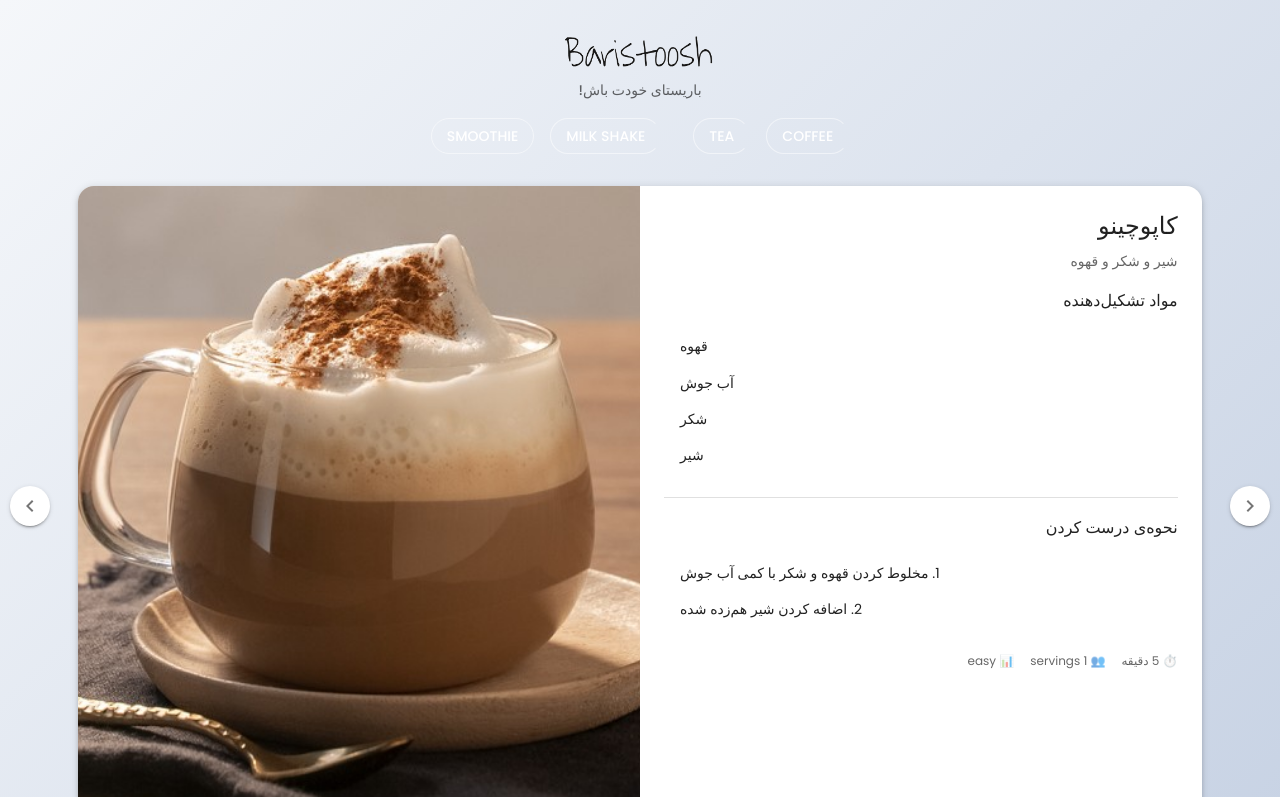
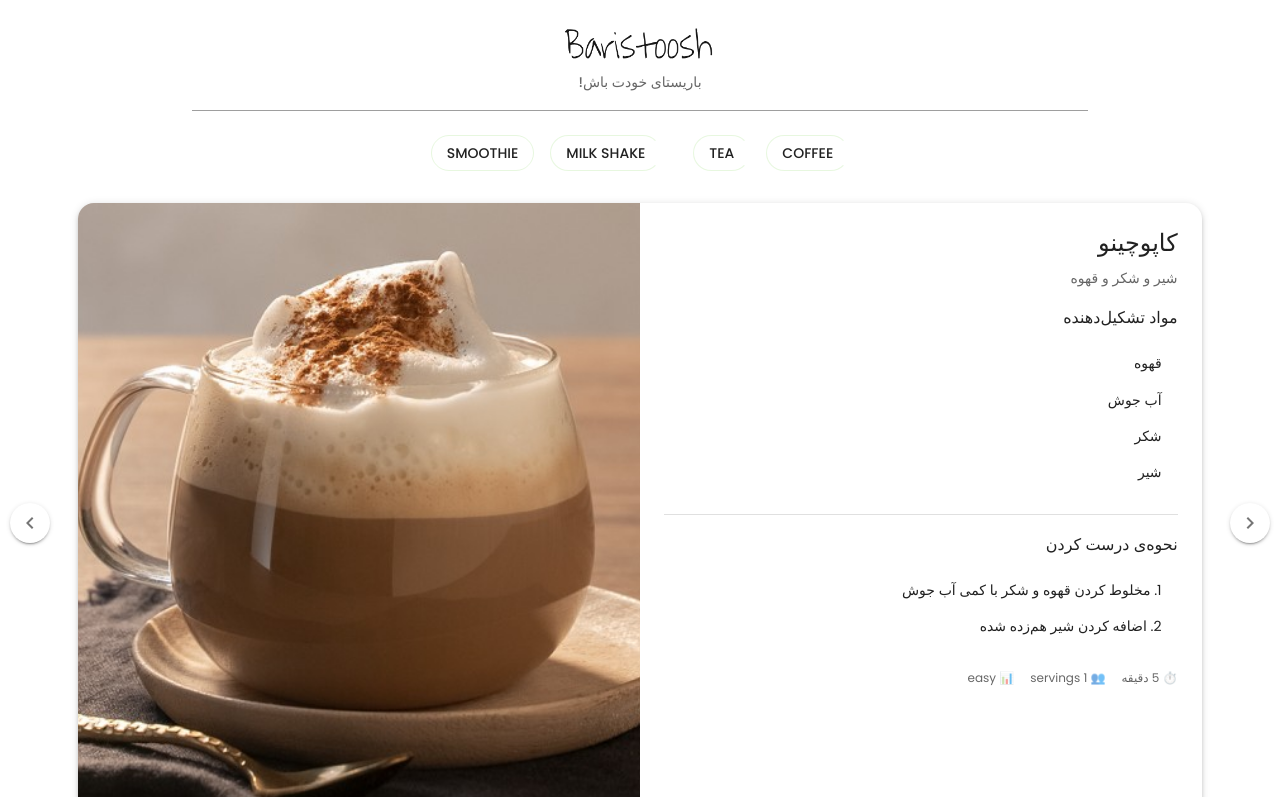
Before and after one commit to Fonij80/baristoosh-client, a React (Vite) app: page / in a window 1280 px wide. Shown: the top 797 px of the page. Built offline with nearby package versions, Linux system fonts and the light colour scheme.

Commit message:
modify filter function

```diff
--- a/src/components/molecules/FilterButtons.tsx
+++ b/src/components/molecules/FilterButtons.tsx
@@ -1,32 +1,38 @@
 import { Box, ButtonGroup, Button } from '@mui/material';
+import { DRINK_CATEGORIES } from '../../types/DrinkCategories';
 
 interface FilterButtonsProps {
-    onFilter: (category: string) => void;
+    onFilter: (category: string, isSelected: boolean) => void;
+    selectedCategories: string[];
 }
 
-export const FilterButtons = ({ onFilter }: FilterButtonsProps) => {
-    const categories = ['coffee', 'tea', 'milk shake', 'smoothie'];
-
+export const FilterButtons = ({ onFilter, selectedCategories }: FilterButtonsProps) => {
     return (
         <Box sx={{ display: 'flex', justifyContent: 'center', mb: 2 }}>
             <ButtonGroup
                 variant="outlined"
                 aria-label="outlined button group"
                 sx={{
-                    borderRadius: 20,
-                    '& .MuiButtonGroup-grouped': {
-                        borderRadius: 20,
-                    },
-                    '& .MuiButtonGroup-grouped:not(:first-of-type)': {
-                        marginLeft: 2,
-                    },
-                    '& .MuiButtonGroup-grouped:not(:last-of-type)': {
-                        marginRight: 2,
-                    },
+                    mt: 3,
+                    '& .MuiButtonGroup-grouped': { borderRadius: 20 },
+                    '& .MuiButtonGroup-grouped:not(:first-of-type)': { marginLeft: 2 },
+                    '& .MuiButtonGroup-grouped:not(:last-of-type)': { marginRight: 2 },
                 }}
             >
-                {categories.map((category) => (
-                    <Button key={category} onClick={() => onFilter(category)}>
+                {DRINK_CATEGORIES.map((category) => (
+                    <Button
+                        key={category}
+                        onClick={() => onFilter(category, !selectedCategories.includes(category))}
+                        sx={{
+                            borderRadius: 20,
+                            backgroundColor: selectedCategories.includes(category)
+                                ? 'primary.main'
+                                : 'transparent',
+                            color: selectedCategories.includes(category)
+                                ? 'white'
+                                : 'text.primary',
+                        }}
+                    >
                         {category.charAt(0).toUpperCase() + category.slice(1)}
                     </Button>
                 ))}
--- a/src/components/organisms/Layout/Footer.tsx
+++ b/src/components/organisms/Layout/Footer.tsx
@@ -14,7 +14,7 @@ export const Footer = () => {
             alignItems: 'center',
             py: 4,
         }}>
-            <NewsletterForm onSubmit={handleSubscribe} />
+            {/* <NewsletterForm onSubmit={handleSubscribe} /> */}
             <SocialLinksGroup />
             <CopyRight />
         </Box>
--- a/src/components/organisms/Layout/Navbar.tsx
+++ b/src/components/organisms/Layout/Navbar.tsx
@@ -6,6 +6,7 @@ export const Navbar = () => {
     const { t } = useTranslation();
 
     return (
+        <>
             <AppBar
                 position="static"
                 color="default"
@@ -13,7 +14,7 @@ export const Navbar = () => {
                 sx={{
                     width: '100%',
                     backgroundColor: 'transparent',
-                paddingTop: { xs: 2, md: 2 }
+                    paddingTop: { xs: 2, md: 1 }
                 }}
             >
                 <Container maxWidth="lg">
@@ -34,5 +35,12 @@ export const Navbar = () => {
                     </Toolbar>
                 </Container>
             </AppBar>
+            <Box sx={{
+                width: '70%',
+                height: '1px',
+                backgroundColor: 'text.disabled', // Change color as needed
+                mx: 'auto'
+            }} />
+        </>
     );
-}
+};
--- a/src/components/organisms/Recipe/RecipeDetails.tsx
+++ b/src/components/organisms/Recipe/RecipeDetails.tsx
@@ -30,8 +30,13 @@ export const RecipeDetails = ({ currentRecipe }: RecipeDetailsProps) => {
             </Typography>
             <List dense>
                 {currentRecipe.ingredients.map((ingredient, index) => (
-                    <ListItem key={index}>
-                        <ListItemText primary={ingredient} />
+                    <ListItem key={index} dir="rtl">
+                        <ListItemText
+                            primary={ingredient}
+                            primaryTypographyProps={{
+                                textAlign: 'right',
+                            }}
+                        />
                     </ListItem>
                 ))}
             </List>
@@ -43,10 +48,13 @@ export const RecipeDetails = ({ currentRecipe }: RecipeDetailsProps) => {
             </Typography>
             <List dense>
                 {currentRecipe.instructions.map((instruction, index) => (
-                    <ListItem key={index}>
+                    <ListItem key={index} dir="rtl">
                         <ListItemText
                             primary={`${index + 1}. ${instruction}`}
-                            primaryTypographyProps={{ variant: 'body2' }}
+                            primaryTypographyProps={{
+                                variant: 'body2',
+                                textAlign: 'right',
+                            }}
                         />
                     </ListItem>
                 ))}
--- a/src/pages/Landing.tsx
+++ b/src/pages/Landing.tsx
@@ -1,19 +1,39 @@
-import { useState } from "react";
+import { useState, useEffect } from "react";
 import { RecipeBook } from "../components/organisms";
 import { FilterButtons } from "../components/molecules";
 import { recipes_fa } from "../data/recipes";
 
-
 export const Landing = () => {
     const [filteredRecipes, setFilteredRecipes] = useState(recipes_fa);
+    const [selectedCategories, setSelectedCategories] = useState<string[]>([]);
 
-    const handleFilter = (category: string) => {
-        const filtered = recipes_fa.filter((recipe) => recipe.category.toLowerCase() === category.toLowerCase());
-        setFilteredRecipes(filtered);
+    useEffect(() => {
+        if (selectedCategories.length === 0) {
+            setFilteredRecipes(recipes_fa);
+        } else {
+            const filtered = recipes_fa.filter(recipe =>
+                selectedCategories.includes(recipe.category.toLowerCase())
+            );
+            setFilteredRecipes(filtered);
+        }
+    }, [selectedCategories]);
+
+    const handleFilter = (category: string, isSelected: boolean) => {
+        setSelectedCategories(prev => {
+            if (isSelected) {
+                return [...prev, category];
+            } else {
+                return prev.filter(c => c !== category);
+            }
+        });
     };
+
     return (
         <>
-            <FilterButtons onFilter={handleFilter} />
+            <FilterButtons
+                onFilter={handleFilter}
+                selectedCategories={selectedCategories}
+            />
             <RecipeBook recipes={filteredRecipes} />
         </>
     );
--- a/src/theme.ts
+++ b/src/theme.ts
@@ -3,13 +3,13 @@ import { createTheme } from '@mui/material';
 export const theme = createTheme({
     palette: {
         primary: {
-            main: '#ffffff',
+            main: '#D0F0C0',
         },
         secondary: {
-            main: '#2E7D32',
+            main: '#D0F0C0',
         },
         background: {
-            default: '#D5C5B5',
+            default: '#FFF',
         },
     },
     typography: {
@@ -22,8 +22,8 @@ export const theme = createTheme({
         MuiCssBaseline: {
             styleOverrides: {
                 body: {
-                    background: 'linear-gradient(135deg, #f5f7fa 0%, #c3cfe2 100%)',
-                    minHeight: '100vh',
+                    // background: 'linear-gradient(135deg, #f5f7fa 0%, #c3cfe2 100%)',
+                    // minHeight: '100vh',
                 },
             },
         },
--- /dev/null
+++ b/src/types/DrinkCategories.ts
@@ -0,0 +1 @@
+export const DRINK_CATEGORIES = ['coffee', 'tea', 'milk shake', 'smoothie'] as const;
--- a/src/types/Recipe.ts
+++ b/src/types/Recipe.ts
@@ -1,7 +1,7 @@
 export interface Recipe {
     id: number;
     title: string;
-    category: 'coffee' | 'tea' | 'other';
+    category: 'coffee' | 'tea' | 'milk shake' | 'smoothie';
     description: string;
     ingredients: string[];
     instructions: string[];
```
Lines whose indentation alone changed are shown as unchanged.
